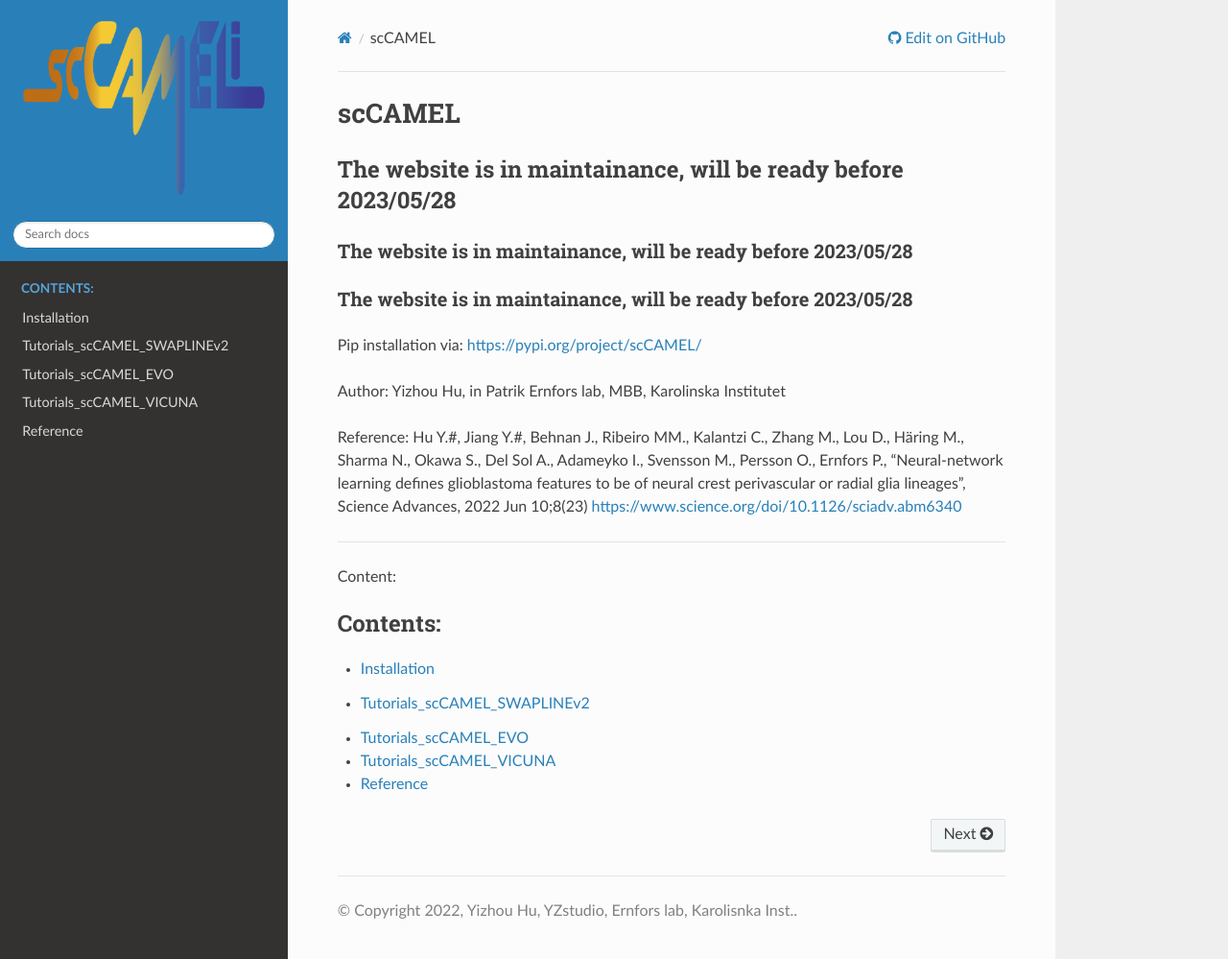
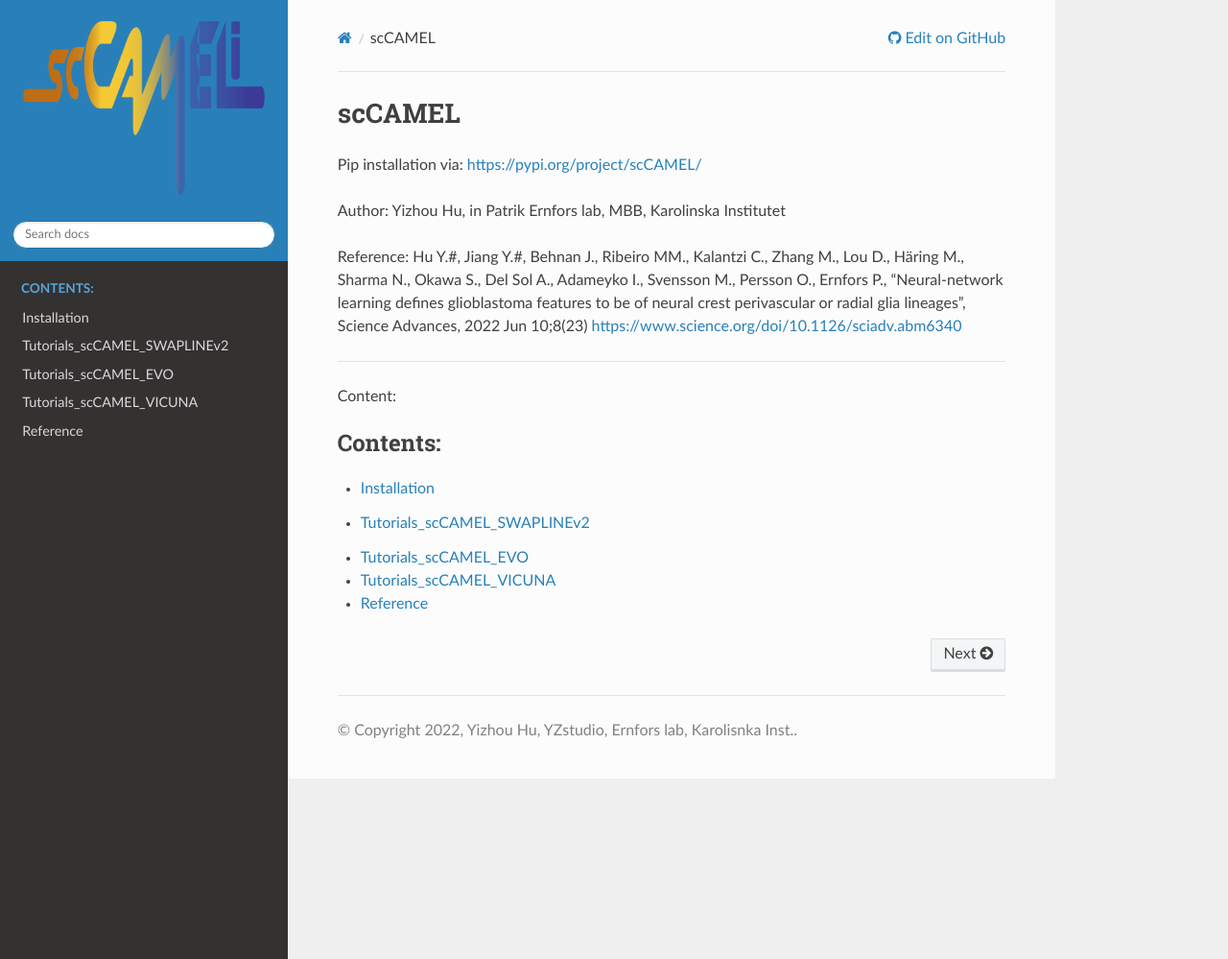
Before and after one commit to StudioYZ/scCAMEL, a Sphinx documentation site: the page built from source/index.rst, in a window 1280 px wide and 999 px high. Shown: the whole window at 96% size. Built offline with Sphinx 7.4.7 and the Read the Docs theme 2.0.0, drawn with Linux system fonts in a browser that asks for light colours; pages that are not in the unit, such as notebooks, are missing from menus.

Commit message:
Update index.rst

```diff
--- a/source/index.rst
+++ b/source/index.rst
@@ -5,14 +5,6 @@
 
 scCAMEL
 ====================================
-########################################################################
-The website is in maintainance, will be ready before 2023/05/28
-########################################################################
-The website is in maintainance, will be ready before 2023/05/28
-########################################################################
-The website is in maintainance, will be ready before 2023/05/28
-########################################################################
-
 
 Pip installation via: https://pypi.org/project/scCAMEL/
 
```
